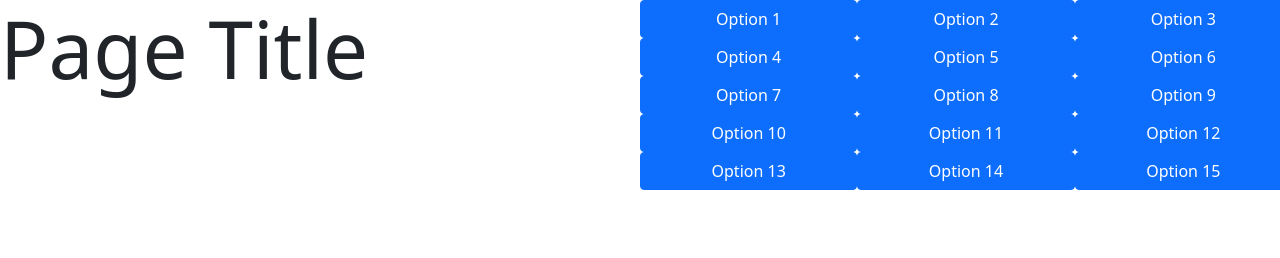
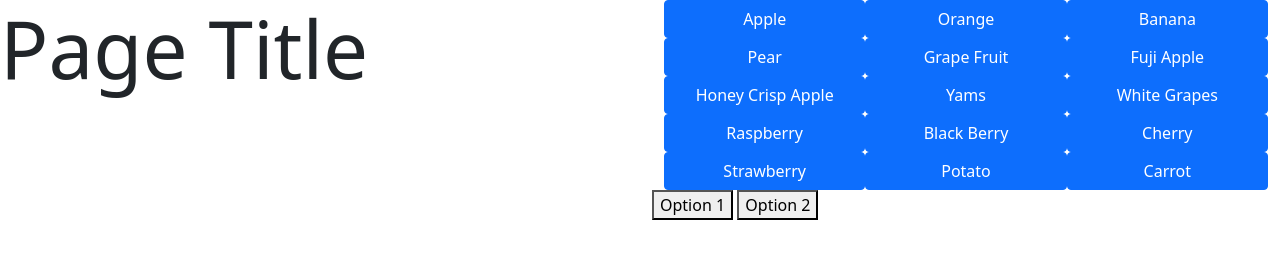
Before and after one commit to EquipoGrande/WebBasedPOS, a plain HTML site: page template.html in a window 1280 px wide. Drawn offline with nearby package versions, Linux system fonts and the light colour scheme.

Commit message:
button generation grid functional -Anthony

```diff
--- a/ButtonGrid.js
+++ b/ButtonGrid.js
@@ -1,30 +1,52 @@
+var pageNumber;
+var testInventory;
+
+function onloadInitialize() {
+    pageNumber = 0;
+    testInventory = new CurrentInventory();
+    generateButtonGrid(0);
+}
+
+
 function createButton(product, buttonGrid) {
     var button = document.createElement("button");
     button.setAttribute("type", "button");
     button.setAttribute("class", "col-md-4 col-6 btn btn-primary");
 
-    button.innerHTML = "test";
+    button.innerHTML = product["name"];
+
+    button.onclick = function(){
+        document.getElementById("test").append(product["name"]);
+    }
 
     buttonGrid.append(button);
 }
 
-function generateButtonGrid(page) {
+function decrementPage() {
+    pageNumber--;
+    if (pageNumber < 0) {
+        pageNumber = 0;
+    }
+}
+
+function incrementPage() {
+    pageNumber++;
+    if (pageNumber > parseInt((testInventory.numberOfElements-1)/15)) {
+        pageNumber = parseInt((testInventory.numberOfElements-1)/15);
+    }
+}
+
+function generateButtonGrid() {
     var buttonGrid = document.getElementById("buttonGrid");
     buttonGrid.innerHTML = "";
 
-    createButton("A", buttonGrid);
-    createButton("A", buttonGrid);
+    var maximumIndex = (pageNumber + 1) * 15;
 
-    /*
-    var testInventory = new CurrentInventory();
-    var maximumIndex = (page + 1) * 15;
-
-    if (maximumIndex < testInventory.numberOfElements) {
+    if (maximumIndex > testInventory.numberOfElements) {
         maximumIndex = testInventory.numberOfElements;
     }
 
-    for (let i = (page*15); i < maximumIndex; i++) {
-
+    for (let i = (pageNumber*15); i < maximumIndex; i++) {
+        createButton(testInventory.productList[i], buttonGrid);
     }
-    */
 }
--- a/CurrentInventoryList.js
+++ b/CurrentInventoryList.js
@@ -12,13 +12,16 @@ class Product {
 
 class CurrentInventory {
     constructor(){
-        this.numberOfElements = 21;
+        this.numberOfElements = 31;
         this.productList = [new Product("Apple",3.00,5.00), new Product("Orange",3.00,5.00), new Product("Banana",3.00,5.00),
             new Product("Pear",3.00,5.00), new Product("Grape Fruit",3.00,5.00), new Product("Fuji Apple",3.00,5.00),
             new Product("Honey Crisp Apple",3.00,5.00), new Product("Yams",3.00,5.00), new Product("White Grapes",3.00,5.00),
             new Product("Raspberry",3.00,5.00), new Product("Black Berry",3.00,5.00), new Product("Cherry",3.00,5.00),
             new Product("Strawberry",3.00,5.00), new Product("Potato",3.00,5.00), new Product("Carrot",3.00,5.00),
             new Product("Tomato",3.00,5.00), new Product("Cucumber",3.00,5.00), new Product("Radish",3.00,5.00),
-            new Product("Cherry Tomato",3.00,5.00), new Product("Jalapeno",3.00,5.00), new Product("Melon",3.00,5.00)];
+            new Product("Cherry Tomato",3.00,5.00), new Product("Jalapeno",3.00,5.00), new Product("Melon",3.00,5.00),
+            new Product("Alligator",3.00,5.00), new Product("Pizza",3.00,5.00), new Product("Burger",3.00,5.00),
+            new Product("Noodles",3.00,5.00), new Product("Pasta",3.00,5.00), new Product("Bread",3.00,5.00),
+            new Product("Salsa",3.00,5.00), new Product("Chips",3.00,5.00), new Product("Avacado",3.00,5.00), new Product("Bell Pepper", 3.0, 5.0)];
     }
 }
--- a/template.html
+++ b/template.html
@@ -9,32 +9,22 @@
     <script src="https://cdn.jsdelivr.net/npm/bootstrap@5.1.3/dist/js/bootstrap.bundle.min.js"></script>
     <title>Document</title>
 </head>
-<body>
+
+<body onload="onloadInitialize();">
     <script src="ButtonGrid.js"></script>
+    <script src="CurrentInventoryList.js"></script>
     <div class="row">
         <div class="col-sm-6">
-            <h1 class="display-1">Page Title</h1>
+            <h1 class="display-1" id="test">Page Title</h1>
         </div>
         <div class="col-sm-6">
             <div class="productPanel">
-                <div class="row" id="buttonGrid">
-                    <button type="button" class="col-md-4 col-6 btn btn-primary" onclick="generateButtonGrid();">Option 1</button>
-                    <button type="button" class="col-md-4 col-6 btn btn-primary">Option 2</button>
-                    <button type="button" class="col-md-4 col-6 btn btn-primary">Option 3</button>
-                    <button type="button" class="col-md-4 col-6 btn btn-primary">Option 4</button>
-                    <button type="button" class="col-md-4 col-6 btn btn-primary">Option 5</button>
-                    <button type="button" class="col-md-4 col-6 btn btn-primary">Option 6</button>
-                    <button type="button" class="col-md-4 col-6 btn btn-primary">Option 7</button>
-                    <button type="button" class="col-md-4 col-6 btn btn-primary">Option 8</button>
-                    <button type="button" class="col-md-4 col-6 btn btn-primary">Option 9</button>
-                    <button type="button" class="col-md-4 col-6 btn btn-primary">Option 10</button>
-                    <button type="button" class="col-md-4 col-6 btn btn-primary">Option 11</button>
-                    <button type="button" class="col-md-4 col-6 btn btn-primary">Option 12</button>
-                    <button type="button" class="col-md-4 col-6 btn btn-primary">Option 13</button>
-                    <button type="button" class="col-md-4 col-6 btn btn-primary">Option 14</button>
-                    <button type="button" class="col-md-4 col-6 btn btn-primary">Option 15</button>
+                <div class="container">
+                    <div class="row" id="buttonGrid"></div>
                 </div>
             </div>
+            <button type="button" onclick="decrementPage();generateButtonGrid(pageNumber);">Option 1</button>
+            <button type="button" onclick="incrementPage();generateButtonGrid(pageNumber);">Option 2</button>
         </div>
     </div>
 </body>
```
